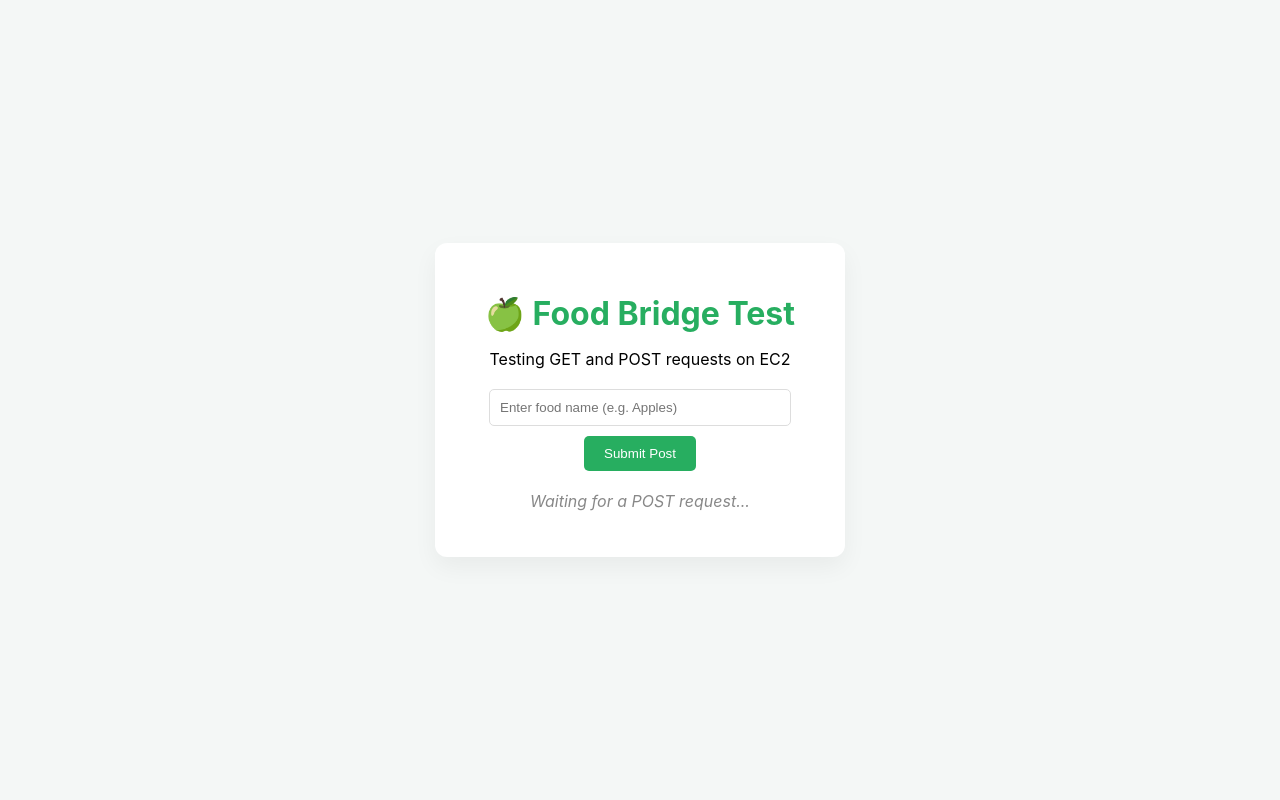
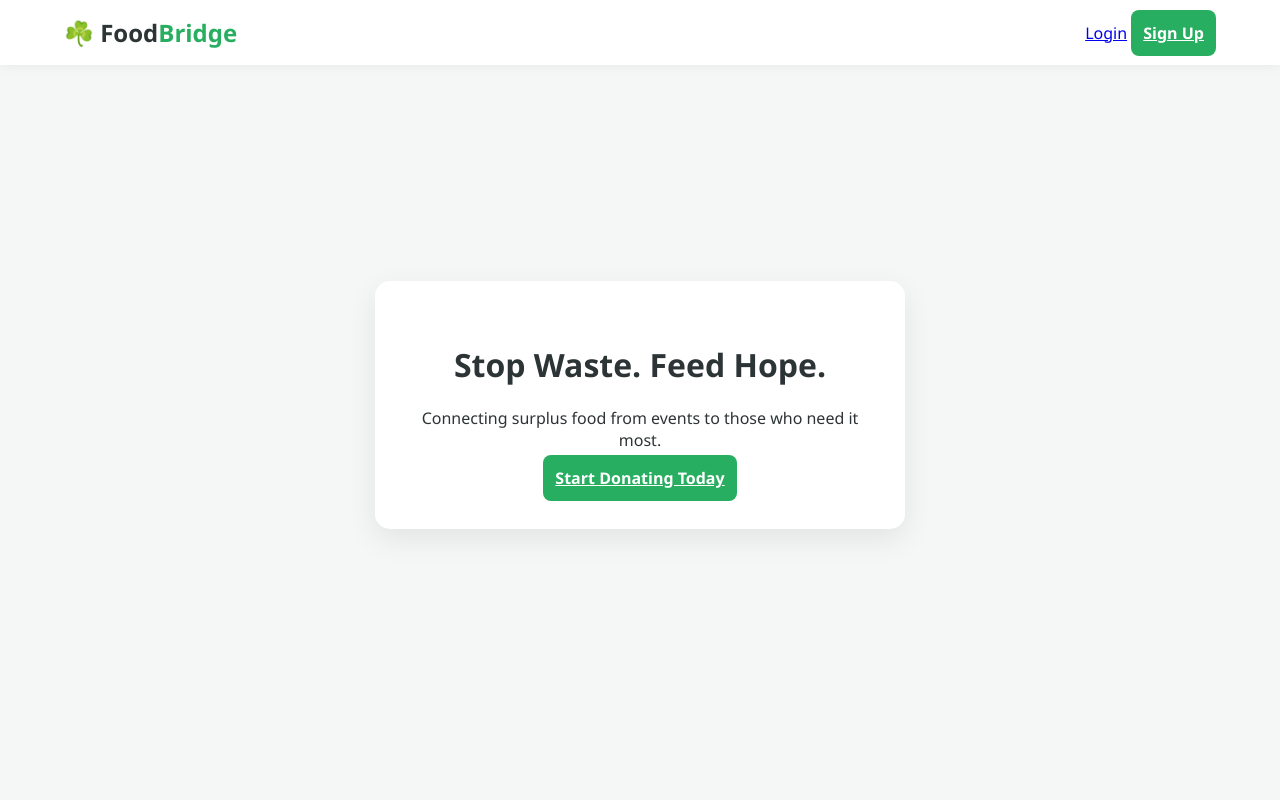
Before and after one commit to GauravSingh1P/EC2_Instance_test, a Flask app: template templates/index.html in a window 1280 px wide. Run offline with Flask 3, Linux system fonts and the light colour scheme; the template is opened without the code that fills it, so the values that code supplies are empty.

Commit message:
AWS:AUTH TEST

```diff
--- a/app.py
+++ b/app.py
@@ -1,15 +1,81 @@
-from flask import Flask, render_template, request
+import os
+from flask import Flask, render_template, request, redirect, url_for, flash, session
+from flask_sqlalchemy import SQLAlchemy
+from werkzeug.security import generate_password_hash, check_password_hash
+from dotenv import load_dotenv
+
+# Load environment variables from .env
+load_dotenv()
 
 app = Flask(__name__)
+app.secret_key = os.getenv('SECRET_KEY', 'dev-key-123')
 
-@app.route('/', methods=['GET', 'POST'])
+# Database Configuration
+user = os.getenv('DB_USERNAME')
+pw = os.getenv('DB_PASSWORD')
+host = os.getenv('DB_HOST')
+port = os.getenv('DB_PORT')
+db_name = os.getenv('DB_NAME')
+
+app.config['SQLALCHEMY_DATABASE_URI'] = f'postgresql://{user}:{pw}@{host}:{port}/{db_name}'
+app.config['SQLALCHEMY_TRACK_MODIFICATIONS'] = False
+
+db = SQLAlchemy(app)
+
+
+class User(db.Model):
+    __tablename__ = 'users'
+    id = db.Column(db.Integer, primary_key=True)
+    username = db.Column(db.String(80), unique=True, nullable=False)
+    password = db.Column(db.String(255), nullable=False)
+
+# Initialize Database
+with app.app_context():
+    db.create_all()
+
+@app.route('/')
 def index():
-    user_input = None
+    return render_template('index.html', username=session.get('username'))
+
+@app.route('/signup', methods=['GET', 'POST'])
+def signup():
     if request.method == 'POST':
-        # This catches the data sent from the HTML form
-        user_input = request.form.get('food_item')
+        username = request.form.get('username')
+        password = request.form.get('password')
 
-    return render_template('index.html', user_input=user_input)
+        hashed_pw = generate_password_hash(password)
+        new_user = User(username=username, password=hashed_pw)
+
+        try:
+            db.session.add(new_user)
+            db.session.commit()
+            flash("Account created! Please log in.")
+            return redirect(url_for('login'))
+        except:
+            db.session.rollback()
+            flash("Username already exists.")
+
+    return render_template('signup.html')
+
+@app.route('/login', methods=['GET', 'POST'])
+def login():
+    if request.method == 'POST':
+        username = request.form.get('username')
+        password = request.form.get('password')
+
+        user = User.query.filter_by(username=username).first()
+        if user and check_password_hash(user.password, password):
+            session['username'] = user.username
+            return redirect(url_for('index'))
+        else:
+            flash("Invalid username or password.")
+
+    return render_template('login.html')
+
+@app.route('/logout')
+def logout():
+    session.pop('username', None)
+    return redirect(url_for('index'))
 
 if __name__ == "__main__":
     app.run(host='0.0.0.0', port=5000)
--- a/templates/index.html
+++ b/templates/index.html
@@ -3,26 +3,46 @@
 <head>
     <meta charset="UTF-8">
     <meta name="viewport" content="width=device-width, initial-scale=1.0">
-    <title>Food Bridge Test</title>
+    <title>Food Bridge | Home</title>
     <link rel="stylesheet" href="{{ url_for('static', filename='style.css') }}">
 </head>
 <body>
-    <div class="container">
-        <h1>🍏 Food Bridge Test</h1>
-        <p>Testing GET and POST requests on EC2</p>
+    <nav class="navbar">
+        <div class="nav-container">
+            <a href="/" class="logo">☘️ Food<span>Bridge</span></a>
+            <div class="nav-links">
+                {% if username %}
+                    <span class="user-badge">Hi, {{ username }}</span>
+                    <a href="/logout" class="logout-link">Logout</a>
+                {% else %}
+                    <a href="/login">Login</a>
+                    <a href="/signup" class="btn-primary">Sign Up</a>
+                {% endif %}
+            </div>
+        </div>
+    </nav>
 
-        <form method="POST" class="test-form">
-            <input type="text" name="food_item" placeholder="Enter food name (e.g. Apples)" required>
-            <button type="submit">Submit Post</button>
-        </form>
+    <div class="hero">
+        <div class="content-card">
+            {% with messages = get_flashed_messages() %}
+              {% if messages %}
+                {% for message in messages %}<div class="alert">{{ message }}</div>{% endfor %}
+              {% endif %}
+            {% endwith %}
 
-        {% if user_input %}
-        <div class="result-card">
-            <p><strong>POST Received:</strong> You submitted "{{ user_input }}"</p>
+            {% if username %}
+                <h1>Welcome to the Bridge</h1>
+                <p>Manage your food donations and track impacts in real-time.</p>
+                <div class="dashboard-actions">
+                    <button class="btn-primary">Post New Donation</button>
+                    <button class="btn-outline">View Requests</button>
+                </div>
+            {% else %}
+                <h1>Stop Waste. Feed Hope.</h1>
+                <p>Connecting surplus food from events to those who need it most.</p>
+                <a href="/signup" class="btn-primary">Start Donating Today</a>
+            {% endif %}
         </div>
-        {% else %}
-        <p class="status">Waiting for a POST request...</p>
-        {% endif %}
     </div>
 </body>
 </html>
--- a/templates/style.css
+++ b/templates/style.css
@@ -1,43 +1,90 @@
+:root {
+    --primary: #27ae60;
+    --dark: #2d3436;
+    --gray: #636e72;
+    --light: #f4f7f6;
+}
+
 body {
-    font-family: 'Inter', sans-serif;
-    background-color: #f4f7f6;
+    font-family: 'Segoe UI', sans-serif;
+    background-color: var(--light);
+    margin: 0;
+    color: var(--dark);
+}
+
+.navbar {
+    background: white;
+    padding: 1rem 5%;
+    display: flex;
+    justify-content: center;
+    box-shadow: 0 2px 10px rgba(0,0,0,0.05);
+}
+
+.nav-container {
+    width: 100%;
+    max-width: 1200px;
+    display: flex;
+    justify-content: space-between;
+    align-items: center;
+}
+
+.logo {
+    text-decoration: none;
+    font-size: 1.5rem;
+    font-weight: bold;
+    color: var(--dark);
+}
+
+.logo span { color: var(--primary); }
+
+.hero {
+    height: 80vh;
     display: flex;
     justify-content: center;
     align-items: center;
-    height: 100vh;
-    margin: 0;
+    padding: 20px;
 }
-.container {
+
+.content-card {
     background: white;
-    padding: 30px;
-    border-radius: 12px;
-    box-shadow: 0 10px 25px rgba(0,0,0,0.05);
-    width: 350px;
+    padding: 40px;
+    border-radius: 15px;
+    box-shadow: 0 10px 30px rgba(0,0,0,0.08);
     text-align: center;
+    max-width: 450px;
+    width: 100%;
 }
-h1 { color: #27ae60; margin-bottom: 5px; }
-.test-form { margin: 20px 0; }
+
+.auth-form {
+    display: flex;
+    flex-direction: column;
+    gap: 15px;
+    margin: 20px 0;
+}
+
 input {
-    padding: 10px;
-    width: 80%;
+    padding: 12px;
     border: 1px solid #ddd;
-    border-radius: 5px;
-    margin-bottom: 10px;
+    border-radius: 8px;
+    font-size: 1rem;
 }
-button {
-    padding: 10px 20px;
-    background-color: #27ae60;
+
+.btn-primary {
+    background: var(--primary);
     color: white;
     border: none;
-    border-radius: 5px;
+    padding: 12px;
+    border-radius: 8px;
+    font-weight: bold;
     cursor: pointer;
+    transition: 0.3s;
 }
-button:hover { background-color: #219150; }
-.result-card {
-    background: #e8f5e9;
+
+.btn-primary:hover { background: #219150; transform: translateY(-2px); }
+
+.alert {
+    background: #ffeaa7;
     padding: 10px;
     border-radius: 5px;
-    border: 1px solid #c8e6c9;
-    color: #2e7d32;
+    margin-bottom: 15px;
 }
-.status { color: #888; font-style: italic; }
```
Also changed, not shown: templates/signup.html (added, +23 -0 lines), 2 other files.
